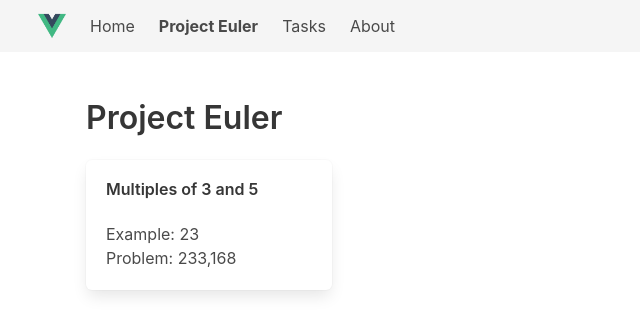
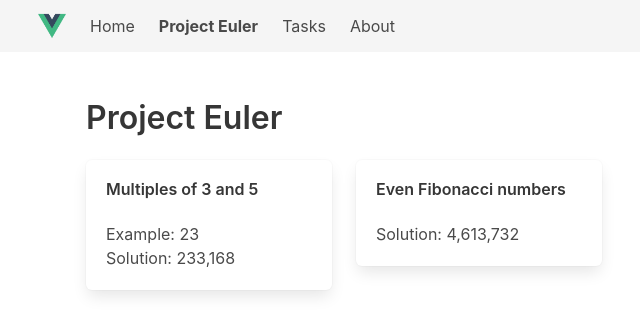
Before and after one commit to mi-enfra/simple-crud-api, a Vue app in the folder frontend/: page /project-euler in a window 1280 px wide. Shown: the top 334 px of the page, without its empty margins (26-666 px from the left). Built offline with nearby package versions, Linux system fonts and the light colour scheme.

Commit message:
:sparkles: Solve Project Euler Problem #2

```diff
--- a/frontend/src/App/Pages/ProjectEuler/ProjectEuler.vue
+++ b/frontend/src/App/Pages/ProjectEuler/ProjectEuler.vue
@@ -5,17 +5,22 @@
             <div class="column is-3">
                 <solution001></solution001>
             </div>
+            <div class="column is-3">
+                <solution002></solution002>
+            </div>
         </div>
     </div>
 </template>
 
 <script>
 import Solution001 from './ProjectEuler001.vue'
+import Solution002 from './ProjectEuler002.vue'
 
 export default {
     name: 'project-euler',
     components: {
-        Solution001
+        Solution001,
+        Solution002
     }
 }
 </script>
--- a/frontend/src/App/Pages/ProjectEuler/ProjectEuler001.vue
+++ b/frontend/src/App/Pages/ProjectEuler/ProjectEuler001.vue
@@ -2,7 +2,7 @@
     <div class="box">
         <h2 class="title is-size-6">Multiples of 3 and 5</h2>
         <p>Example: {{ solution(10) }}</p>
-        <p>Problem: {{ solution(1000) }}</p>
+        <p>Solution: {{ solution(1000) }}</p>
     </div>
 </template>
 
--- /dev/null
+++ b/frontend/src/App/Pages/ProjectEuler/ProjectEuler002.vue
@@ -0,0 +1,34 @@
+<template>
+    <div class="box">
+        <h2 class="title is-size-6">Even Fibonacci numbers</h2>
+        <p>Solution: {{ solution(4000000) }}</p>
+        <!-- 100 => 44 -->
+    </div>
+</template>
+
+<script>
+export default {
+    name: 'Solution002',
+    methods: {
+        solution (limit) {
+            let previous = 1
+            let current = 2
+            let sum = 0
+            while (limit > current) {
+                if (current % 2 === 0) {
+                    console.log(current)
+                    sum += current
+                }
+                let next = previous + current
+                previous = current
+                current = next
+                limit--
+            }
+            return this.format(sum)
+        },
+        format (number) {
+            return number.toString().replace(/\B(?=(\d{3})+(?!\d))/g, ',')
+        }
+    }
+}
+</script>
```
Also changed, not shown: 1 other file (tests, documents, lock files or other folders).
